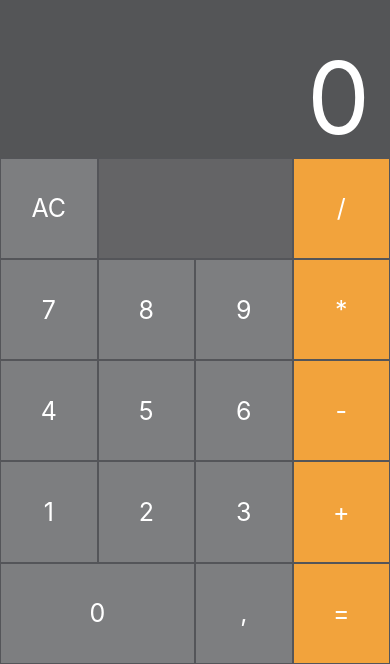
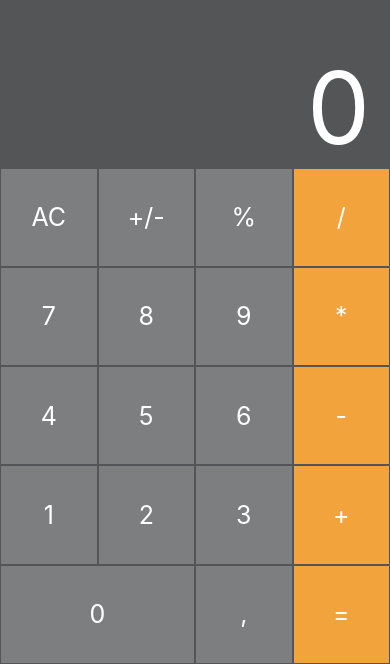
Before and after one commit to mateuszjanczak/calculator-react-native, a React Native app: screen / in a window 390 px wide. Shown: the part 180-844 px from the top of the page. Built offline with nearby package versions, Linux system fonts and the light colour scheme.

Commit message:
psm20 / lab03.5 / z01 - Landscape view and some math functions

```diff
--- a/App.js
+++ b/App.js
@@ -1,6 +1,7 @@
 import { StatusBar } from 'expo-status-bar';
 import React from 'react';
-import { StyleSheet, Text, View } from 'react-native';
+import { factorial, sqrt, pow} from 'mathjs';
+import { StyleSheet, Text, View, Dimensions } from 'react-native';
 import Keys from "./components/Keys";
 
 export default class App extends React.Component {
@@ -11,8 +12,31 @@ export default class App extends React.Component {
         operation: ''
     }
 
+
+    onChange = ({ window: {width, height} }) => {
+        let isPortrait = false;
+
+        if(width < height) {
+            isPortrait = true;
+        }
+
+        this.setState({
+            ...this.state,
+            isPortrait
+        })
+    };
+
+    componentDidMount() {
+        Dimensions.addEventListener("change", this.onChange);
+    }
+
+    componentWillUnmount() {
+        Dimensions.removeEventListener("change", this.onChange);
+    }
+
     clearState = () => {
         this.setState({
+            ...this.state,
             display: 0,
             prev: '',
             operation: ''
@@ -23,15 +47,18 @@ export default class App extends React.Component {
         const { display } = this.state;
         if(display === 0 && number !== ',') {
             this.setState({
+                ...this.state,
                 display: number
             })
         } else {
             if(number === ',' && !display.toString().includes('.')) {
                 this.setState({
+                    ...this.state,
                     display: display.toString() + '.'
                 })
             } else {
                 this.setState({
+                    ...this.state,
                     display: parseFloat(display.toString() + number)
                 })
             }
@@ -85,26 +112,92 @@ export default class App extends React.Component {
         }
 
         this.setState({
+            ...this.state,
             display: result,
             operation: '',
             prev: ''
         })
     }
 
+    changeSign = () => {
+        const { display } = this.state;
+        this.setState({
+            ...this.state,
+            display: (-1) * display
+        })
+    }
 
-    render() {
+    doFactorial = () => {
+        let { display } = this.state;
+        if(display < 0){
+            console.log("E: Negative numbers")
+        } else if(display.toString().indexOf('.') !== -1) {
+            console.log("E: Float numbers")
+        } else {
+            display = factorial(display)
+            this.setState({
+                ...this.state,
+                display
+            })
+        }
+    }
+
+    doSqrt = () => {
+        let { display } = this.state;
+
+        if(display < 0){
+            console.log("E: Negative numbers")
+        } else {
+            display = sqrt(display)
+            this.setState({
+                ...this.state,
+                display
+            })
+        }
+    }
+
+    doPow = (num) => {
+        let { display } = this.state;
+
+        if(display < 0){
+            console.log("E: Negative numbers")
+        } else {
+            display = pow(display, num)
+            this.setState({
+                ...this.state,
+                display
+            })
+        }
+    }
+
+    renderView = (isPortrait) => {
         const { display } = this.state;
 
         return (
             <View style={styles.container}>
                 <StatusBar style="auto"/>
 
-                <View style={styles.result}>
+                <View style={isPortrait ? stylesPortrait.result : stylesLandscape.result}>
                     <Text style={styles.resultText}>{display}</Text>
                 </View>
 
-                <Keys changeResult={this.changeResult} addString={this.addString} setOperation={this.setOperation} clearState={this.clearState} doCalculate={this.doCalculate}/>
+                <Keys style={isPortrait ? stylesPortrait.keys : stylesLandscape.keys}
+                      changeResult={this.changeResult} addString={this.addString}
+                      setOperation={this.setOperation} clearState={this.clearState}
+                      doCalculate={this.doCalculate} isPortrait={!isPortrait}
+                      changeSign={this.changeSign} factorial={this.doFactorial}
+                      sqrt={this.doSqrt} pow={this.doPow}
+                />
             </View>
+        )
+    }
+
+
+    render() {
+        const { isPortrait } = this.state;
+
+        return (
+            this.renderView(isPortrait)
         );
     }
 }
@@ -115,21 +208,36 @@ const styles = StyleSheet.create({
         flexDirection: "column",
         backgroundColor: "#545557"
     },
+    resultText: {
+        fontSize: 100,
+        color: "white"
+    },
+});
 
+
+const stylesPortrait = StyleSheet.create({
     result: {
-        flex: 0.4,
+        flex: 0.7,
         justifyContent: "flex-end",
         alignItems: "flex-end",
         marginRight: 20
     },
-
-    resultText: {
-        fontSize: 100,
-        color: "white"
-    },
-
     keys: {
-        flex: 0.6,
+        flex: 0.3,
         backgroundColor: "#646466"
     },
 });
+
+
+const stylesLandscape = StyleSheet.create({
+    result: {
+        flex: 0.45,
+        justifyContent: "flex-end",
+        alignItems: "flex-end",
+        marginRight: 20
+    },
+    keys: {
+        flex: 0.55,
+        backgroundColor: "#646466"
+    },
+});
--- a/components/Keys.js
+++ b/components/Keys.js
@@ -29,15 +29,58 @@ export default class Keys extends React.Component {
         addString(',');
     }
 
+    handlePercent = () => {
+        const { addString } = this.props;
+        addString(',');
+    }
+
+    handleSign = () => {
+        const { changeSign } = this.props;
+        changeSign();
+    }
+
+    handleFactorial = () => {
+        const { factorial } = this.props;
+        factorial();
+    }
+
+    handleSqrt = () => {
+        const { sqrt } = this.props;
+        sqrt();
+    }
+
+    handlePow = (num) => {
+        const { pow } = this.props;
+        pow(num);
+    }
+
     render() {
+        const { isPortrait } = this.props;
+
         return (
             <View style={styles.keys}>
+
                 <View style={styles.row}>
+
+                    {isPortrait &&
+                        <>
+                            <View style={styles.item}>
+                                <Button fn={this.handleSqrt}>sqrt(x)</Button>
+                            </View>
+                            <View style={styles.item}>
+                                <Button fn={this.handleFactorial}>x!</Button>
+                            </View>
+                        </>
+                    }
+
                     <View style={styles.item}>
                         <Button gray fn={this.handleAC}>AC</Button>
                     </View>
-                    <View style={styles.itemBig}>
-                        <View style={styles.placeholder} />
+                    <View style={styles.item}>
+                        <Button gray fn={this.handleSign}>+/-</Button>
+                    </View>
+                    <View style={styles.item}>
+                        <Button gray fn={this.handlePercent}>%</Button>
                     </View>
                     <View style={styles.item}>
                         <Button orange fn={() => this.handleOperation("/")}>/</Button>
@@ -45,6 +88,18 @@ export default class Keys extends React.Component {
                 </View>
 
                 <View style={styles.row}>
+                    {isPortrait &&
+                    <>
+                        <View style={styles.item}>
+                            <Button fn={() => this.handlePow(2)}>x^2</Button>
+                        </View>
+                        <View style={styles.item}>
+                            <Button fn={() => this.handlePow(3)}>x^3</Button>
+                        </View>
+                    </>
+
+                    }
+
                     <View style={styles.item}>
                         <Button fn={() => this.handleNumberKey(7)}>7</Button>
                     </View>
@@ -60,6 +115,19 @@ export default class Keys extends React.Component {
                 </View>
 
                 <View style={styles.row}>
+
+                    {isPortrait &&
+                    <>
+                        <View style={styles.item}>
+                            <Button fn={() => this.handleNumberKey(X)}>X</Button>
+                        </View>
+                        <View style={styles.item}>
+                            <Button fn={() => this.handleNumberKey(X)}>X</Button>
+                        </View>
+                    </>
+
+                    }
+
                     <View style={styles.item}>
                         <Button fn={() => this.handleNumberKey(4)}>4</Button>
                     </View>
@@ -75,6 +143,18 @@ export default class Keys extends React.Component {
                 </View>
 
                 <View style={styles.row}>
+
+                    {isPortrait &&
+                    <>
+                        <View style={styles.item}>
+                            <Button fn={() => this.handleNumberKey(X)}>X</Button>
+                        </View>
+                        <View style={styles.item}>
+                            <Button fn={() => this.handleNumberKey(X)}>X</Button>
+                        </View>
+                    </>
+
+                    }
                     <View style={styles.item}>
                         <Button fn={() => this.handleNumberKey(1)}>1</Button>
                     </View>
@@ -90,6 +170,18 @@ export default class Keys extends React.Component {
                 </View>
 
                 <View style={styles.row}>
+
+                    {isPortrait &&
+                    <>
+                        <View style={styles.item}>
+                            <Button fn={() => this.handleNumberKey(X)}>X</Button>
+                        </View>
+                        <View style={styles.item}>
+                            <Button fn={() => this.handleNumberKey(X)}>X</Button>
+                        </View>
+                    </>
+
+                    }
                     <View style={styles.itemBig}>
                         <Button big fn={() => this.handleNumberKey(0)}>0</Button>
                     </View>
@@ -107,7 +199,7 @@ export default class Keys extends React.Component {
 
 const styles = StyleSheet.create({
     keys: {
-        flex: 0.6,
+        flex: 1,
         backgroundColor: "#646466"
     },
 
--- a/package.json
+++ b/package.json
@@ -10,6 +10,7 @@
   "dependencies": {
     "expo": "~39.0.2",
     "expo-status-bar": "~1.0.2",
+    "mathjs": "^7.6.0",
     "react": "16.13.1",
     "react-dom": "16.13.1",
     "react-native": "https://github.com/expo/react-native/archive/sdk-39.0.3.tar.gz",
```
Also changed, not shown: 1 other file (tests, documents, lock files or other folders).
